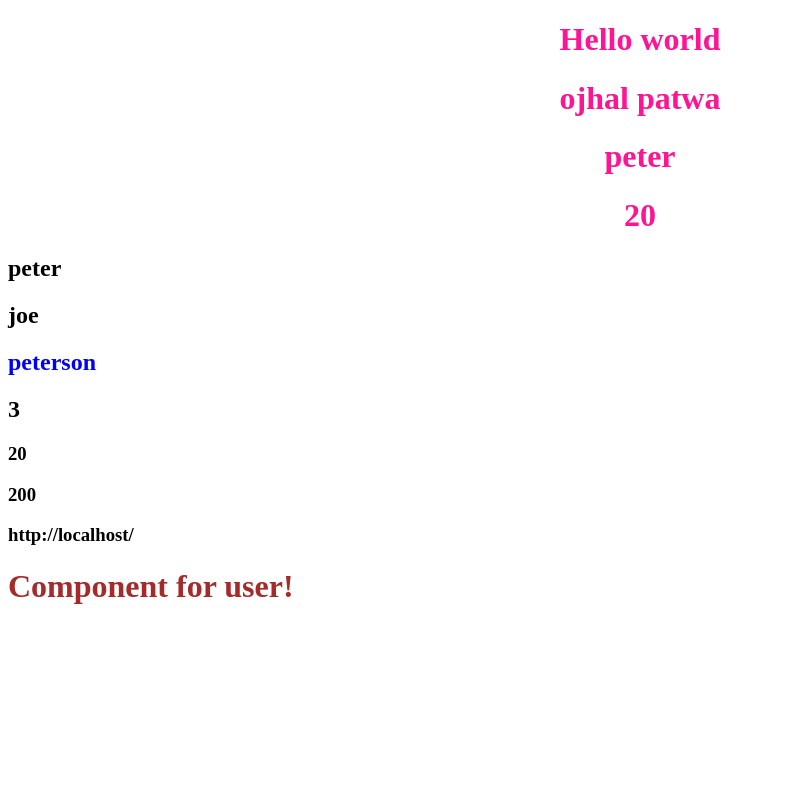
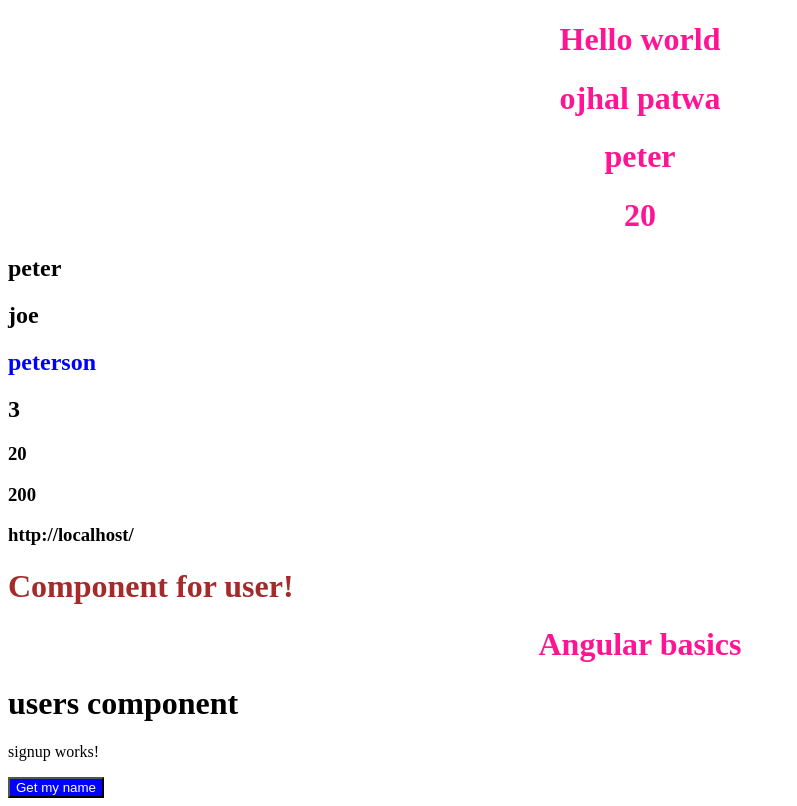
Before and after one commit to ojhal/Angular-basics, an Angular app: page / in a window 1280 px wide. Shown: the whole page, without its empty margins (0-797 px from the left). Built offline with nearby package versions, Linux system fonts and the light colour scheme.

Commit message:
add button

```diff
--- a/src/app/app.component.css
+++ b/src/app/app.component.css
@@ -3,3 +3,8 @@ h1 {
   text-align: center;
 
 }
+
+button {
+  color: white;
+  background-color: blue;
+}
--- a/src/app/app.component.html
+++ b/src/app/app.component.html
@@ -12,3 +12,7 @@
 <h3>{{a+b}}</h3>
 <h3>{{siteUrl}}</h3>
 <app-user-list></app-user-list>
+<h1>Angular basics</h1>
+<app-login></app-login>
+<app-signup></app-signup>
+<button (click)="getName()">Get my name</button>
--- a/src/app/app.component.ts
+++ b/src/app/app.component.ts
@@ -16,4 +16,8 @@ export class AppComponent {
   a = 100;
   b = 100;
   siteUrl = window.location.href;
+
+  getName(name: ojhal) {
+    alert('ojhal patwa');
+  }
 }
--- a/src/app/users/login/login.component.html
+++ b/src/app/users/login/login.component.html
@@ -1 +1 @@
-<p>login works!</p>
+<h1>users component</h1>
--- /dev/null
+++ b/src/app/users/signup/signup.component.html
@@ -0,0 +1 @@
+<p>signup works!</p>
--- /dev/null
+++ b/src/app/users/signup/signup.component.ts
@@ -0,0 +1,15 @@
+import { Component, OnInit } from '@angular/core';
+
+@Component({
+  selector: 'app-signup',
+  templateUrl: './signup.component.html',
+  styleUrls: ['./signup.component.css']
+})
+export class SignupComponent implements OnInit {
+
+  constructor() { }
+
+  ngOnInit(): void {
+  }
+
+}
```
Also changed, not shown: src/app/app.module.ts (+5 -10 lines), src/app/users/users.module.ts (+5 -7 lines), src/app/users/signup/signup.component.css (added), 1 other file (tests, documents, lock files or other folders).
